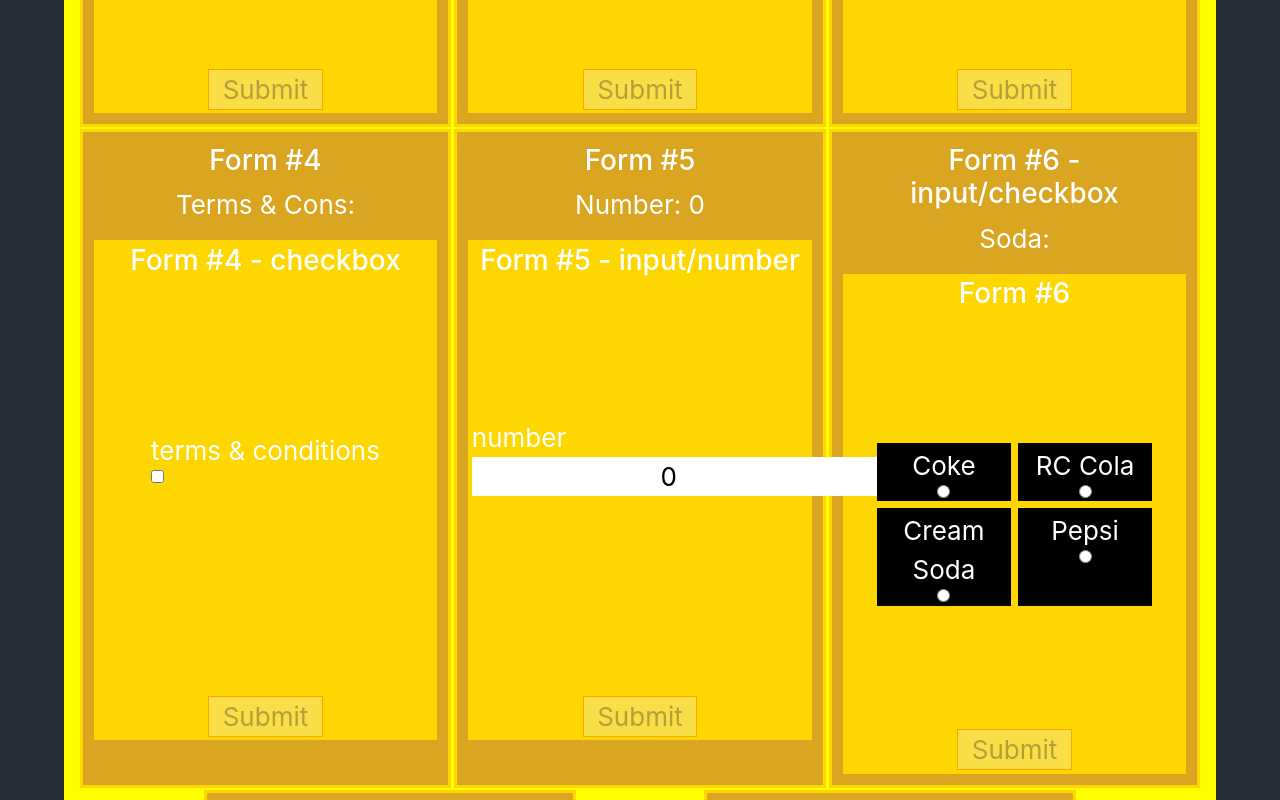
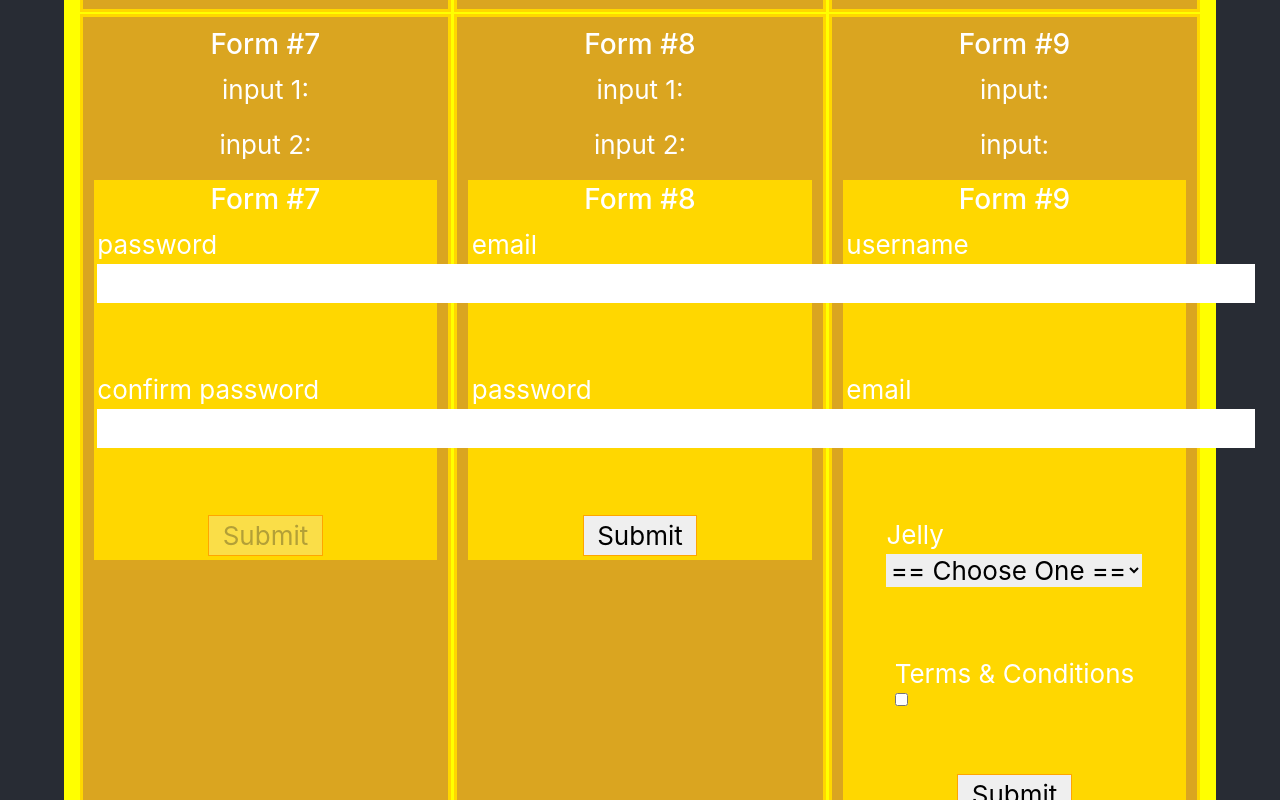
Before and after one commit to DustinThewind505/login-practice, a React (Create React App) app in the folder react-practice/: page /page3 in a window 1280 px wide. Shown: the part 1500-2300 px from the top of the page. Built offline with nearby package versions, Linux system fonts and the light colour scheme.

Commit message:
form 9 component

```diff
--- a/react-practice/src/App.css
+++ b/react-practice/src/App.css
@@ -57,7 +57,7 @@
 }
 
 form {
-  height: 500px;
+  /* height: 500px; */
   padding: 1%;
   display: flex;
   flex-direction: column;
--- /dev/null
+++ b/react-practice/src/components/PAGE3/yup/forms/form9.js
@@ -0,0 +1,83 @@
+import React, { useState } from 'react';
+import * as yup from 'yup';
+// ========== Form validation with yup ==========
+const newSchema = yup.object().shape({
+    username: yup.string().required('must enter username'),
+    email: yup.string().email('must enter a valid email').required(),
+    jelly: yup.string(),
+    terms: yup.boolean()
+})
+
+function Form9(props) {
+    // ========== STATE ==========
+    const [formData, setFormData] = useState({
+        username: "",
+        email: "",
+        jelly: "",
+        terms: false
+    })
+
+
+    // ========== FUNCTION ==========
+    const handleChange = e => {
+        const value = e.target.type === 'checkbox' ? e.target.checked : e.target.value
+
+        const newFormState = {
+            ...formData,
+            [e.target.name]: value
+        }
+
+        setFormData(newFormState)
+    }
+
+
+    const handleSubmit = e => {
+        e.preventDefault()
+
+        props.setDisplayForm(formData)
+
+        setFormData({
+            username: "",
+            email: "",
+            jelly: "",
+            terms: false
+        })
+    }
+
+
+
+
+    // ========== COMPONENT ==========
+    return (
+        <div className='form-container'>
+            <h3>Form #9</h3>
+            <p>input: {formData.username}</p>
+            <p>input: {formData.jelly}</p>
+            <form onSubmit={handleSubmit}>
+                <h3>Form #9</h3>
+                <section className='form-body'>
+                    <label>username
+                        <input type='text' name='username' value={formData.username} onChange={handleChange} />
+                    </label>
+                    <label>email
+                        <input type='email' name='email' value={formData.email} onChange={handleChange} />
+                    </label>
+                    <label>Jelly
+                        <select name='jelly' onChange={handleChange}>
+                            <option>== Choose One ==</option>
+                            <option>Grape</option>
+                        </select>
+                    </label>
+                    <label>Terms & Conditions
+                        <input type='checkbox' name='terms' checked={formData.terms} onChange={handleChange} />
+                    </label>
+                </section>
+                <footer>
+                    <button type='submit'>Submit</button>
+                </footer>
+            </form>
+        </div>
+    )
+}
+
+export default Form9;
--- a/react-practice/src/components/PAGE3/yup/yupContainer.js
+++ b/react-practice/src/components/PAGE3/yup/yupContainer.js
@@ -8,7 +8,7 @@
 import Form6 from './forms/form6';
 import Form7 from './forms/form7';
 import Form8 from './forms/form8';
-
+import Form9 from './forms/form9';
 
 
 
@@ -31,6 +31,7 @@
                 <Form6 setDisplayForm={props.setDisplayForm} />
                 <Form7 setDisplayForm={props.setDisplayForm} />
                 <Form8 setDisplayForm={props.setDisplayForm} />
+                <Form9 setDisplayForm={props.setDisplayForm} />
             </div>
         </>
     )
```
